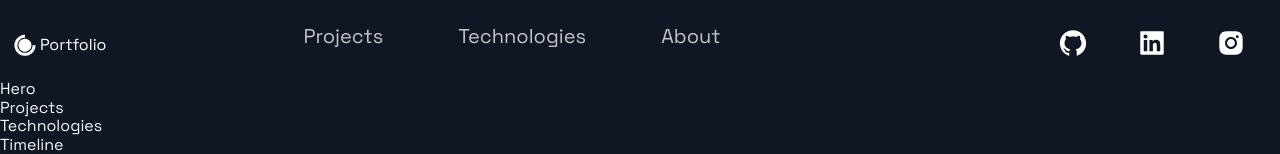
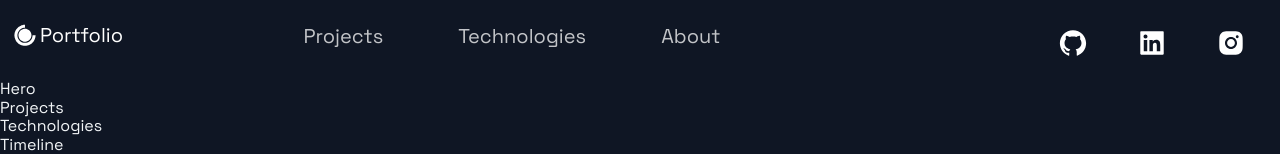
Before and after one commit to BrandonWingerAir/portfolio-next, a Next.js app: page / in a window 1280 px wide. Shown: the top 154 px of the page. Built offline with nearby package versions, Linux system fonts and the light colour scheme.

Commit message:
header logo title styled component

```diff
--- a/src/components/Header/Header.js
+++ b/src/components/Header/Header.js
@@ -3,14 +3,14 @@
 import { AiFillGithub, AiFillInstagram, AiFillLinkedin } from 'react-icons/ai';
 import { DiCssdeck } from 'react-icons/di';
 
-import { Container, Div1, Div2, Div3, NavLink, SocialIcons } from './HeaderStyles';
+import { Container, Div1, Div2, Div3, NavLink, SocialIcons, Span } from './HeaderStyles';
 
 const Header = () =>  (
   <Container>
     <Div1>
       <Link href="/">
-        <a style={{ display: "flex", alignItems: "center", color: "white" }}>
-          <DiCssdeck size="3rem" /><span>Portfolio</span>
+        <a style={{ display: "flex", alignItems: "center", color: "white", marginBottom: '20px' }}>
+          <DiCssdeck size="3rem" /><Span>Portfolio</Span>
         </a>
       </Link>
     </Div1>
--- a/src/components/Header/HeaderStyles.js
+++ b/src/components/Header/HeaderStyles.js
@@ -17,6 +17,11 @@
     grid-row-gap: 0.5rem;
   }
 `;
+
+export const Span = styled.span`
+  font-size: 2rem;
+`;
+
 export const Div1 = styled.div`
   grid-area: 1 / 1 / 2 / 2;
   display: flex;
@@ -26,6 +31,7 @@
     grid-area: 1 / 1 / 2 / 3;
   }
 `;
+
 export const Div2 = styled.div`
   grid-area: 1 / 2 / 2 / 4;
   display: flex;
@@ -34,6 +40,7 @@
     grid-area: 2 / 2 / 3 / 5;
   }
 `;
+
 export const Div3 = styled.div`
   grid-area: 1 / 5 / 2 / 6;
   display: flex;
```
